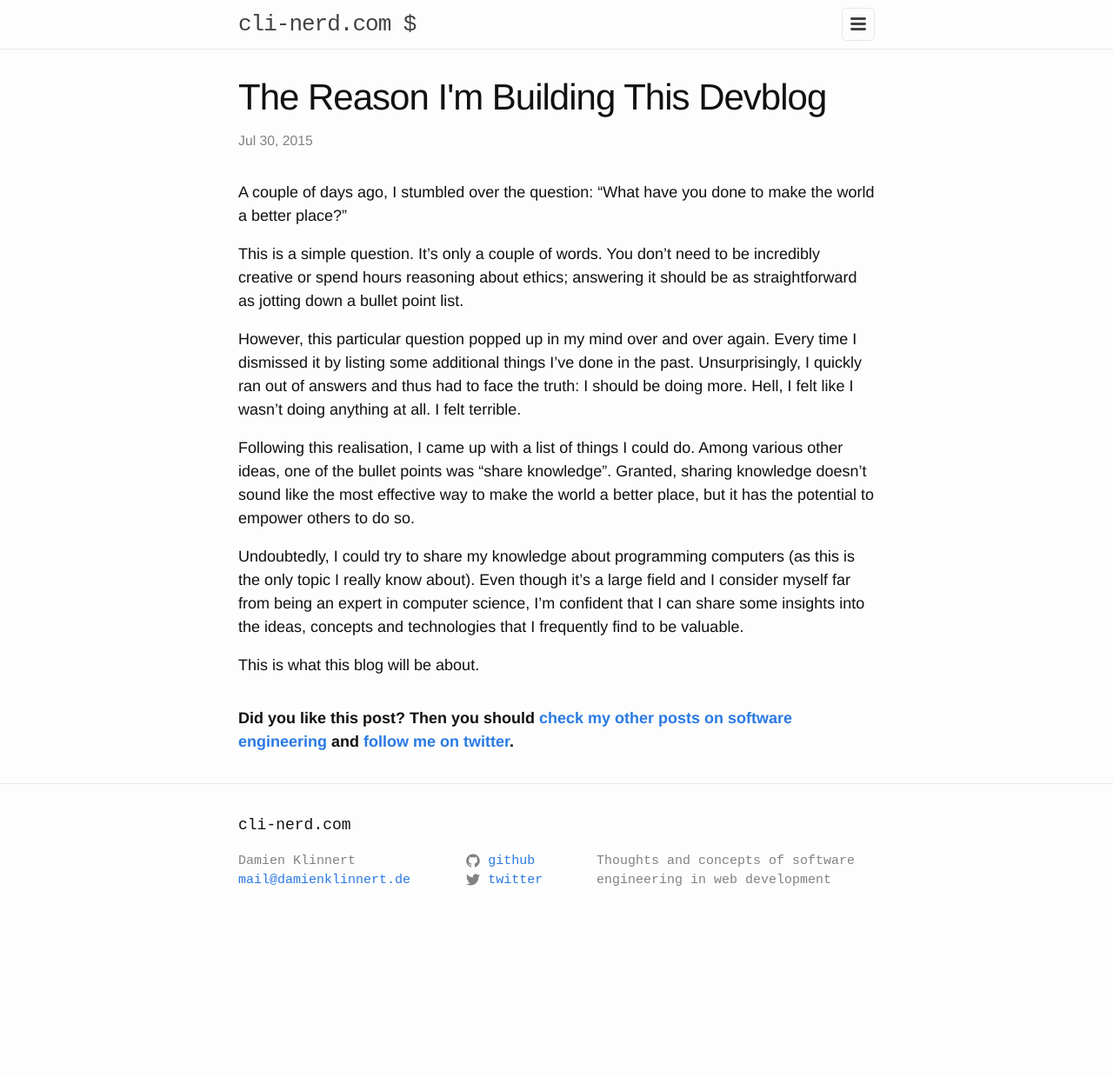
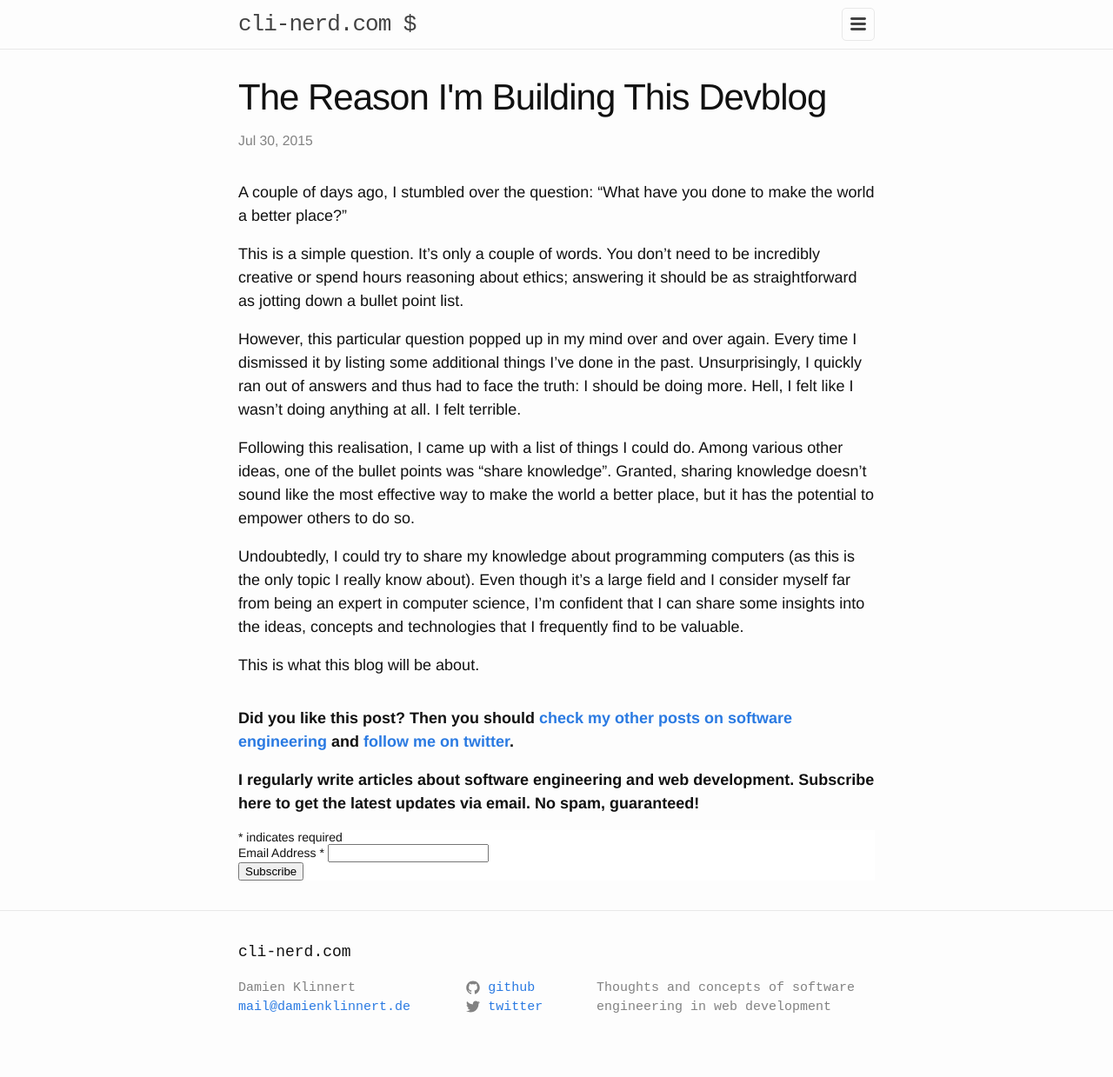
Before and after one commit to adamniedzielski/cli-nerd.com, a Jekyll site: the page built from _posts/2015-07-30-the-reason-im-building-this-devblog.markdown, in a window 1280 px wide. Shown: the whole page at 87% size. Built offline with Jekyll 4.4.1, drawn with Linux system fonts in a browser that asks for light colours; comment, search, counter and statistics services are not loaded; before the commit the page ends 1093 px from its top, so only the background shows below that.

Commit message:
Add mailchimp signup

```diff
--- a/_layouts/post.html
+++ b/_layouts/post.html
@@ -13,7 +13,38 @@
   </article>
 
   <footer>
-    <strong>Did you like this post? Then you should <a href="{{ site.baseurl }}/" title="See all posts">check my other posts on software engineering</a> and <a href="https://twitter.com/{{ site.twitter_username }}" title="twitter" target="_blank"> follow me on twitter</a>.</strong>
+    <p><strong>Did you like this post? Then you should <a href="{{ site.baseurl }}/" title="See all posts">check my other posts on software engineering</a> and <a href="https://twitter.com/{{ site.twitter_username }}" title="twitter" target="_blank"> follow me on twitter</a>.</strong></p>
+
+    <p><strong>I regularly write articles about software engineering and web development. Subscribe here to get the latest updates via email. No spam, guaranteed!</strong></p>
+    <!-- Begin MailChimp Signup Form -->
+    <link href="//cdn-images.mailchimp.com/embedcode/classic-081711.css" rel="stylesheet" type="text/css">
+    <style type="text/css">
+      #mc_embed_signup{background:#fff; clear:left; font:14px Helvetica,Arial,sans-serif; }
+      /* Add your own MailChimp form style overrides in your site stylesheet or in this style block.
+         We recommend moving this block and the preceding CSS link to the HEAD of your HTML file. */
+    </style>
+    <div id="mc_embed_signup">
+      <form action="//cli-nerd.us11.list-manage.com/subscribe/post?u=cacc8589ef378d2d73af604a0&amp;id=f57183be2f" method="post" id="mc-embedded-subscribe-form" name="mc-embedded-subscribe-form" class="validate" target="_blank" novalidate style="padding:0">
+        <div id="mc_embed_signup_scroll">
+
+          <div class="indicates-required"><span class="asterisk">*</span> indicates required</div>
+          <div class="mc-field-group">
+            <label for="mce-EMAIL">Email Address  <span class="asterisk">*</span>
+            </label>
+            <input type="email" value="" name="EMAIL" class="required email" id="mce-EMAIL">
+          </div>
+          <div id="mce-responses" class="clear">
+            <div class="response" id="mce-error-response" style="display:none"></div>
+            <div class="response" id="mce-success-response" style="display:none"></div>
+          </div>    <!-- real people should not fill this in and expect good things - do not remove this or risk form bot signups-->
+          <div style="position: absolute; left: -5000px;"><input type="text" name="b_cacc8589ef378d2d73af604a0_f57183be2f" tabindex="-1" value=""></div>
+          <div class="clear"><input type="submit" value="Subscribe" name="subscribe" id="mc-embedded-subscribe" class="button"></div>
+        </div>
+      </form>
+    </div>
+
+    <!--End mc_embed_signup-->
+
   </footer>
 
 </div>
```
